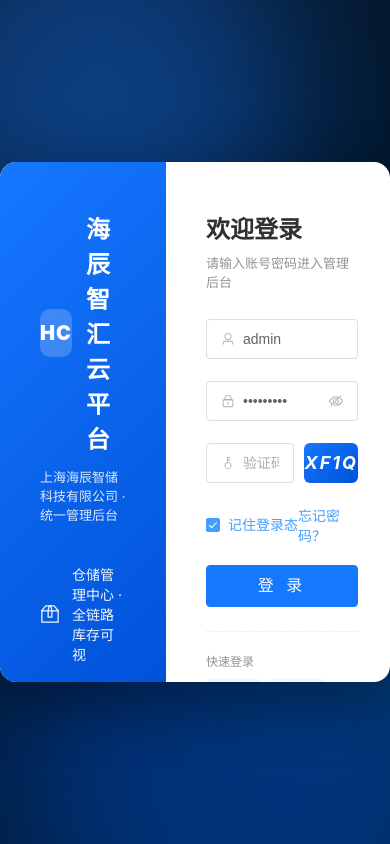
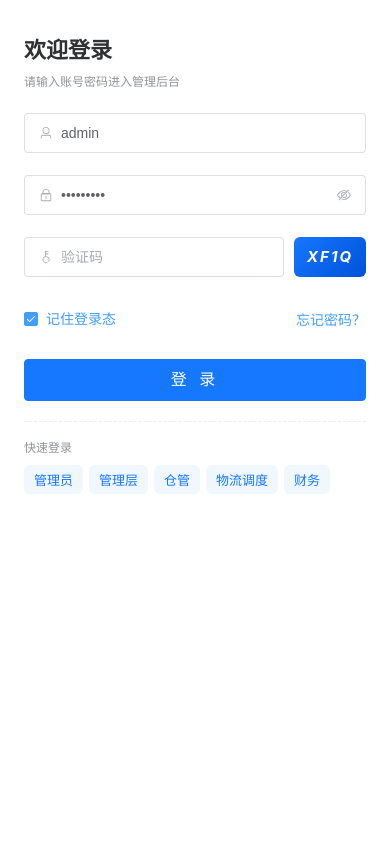
Before and after one commit to yeqifang0/haichen-cloud-platform, a Vue app: page /#/login in a window 390 px wide. Built offline with nearby package versions, Linux system fonts and the light colour scheme.

Commit message:
fix: login页移动端响应式-隐藏左侧品牌区+右侧全宽+允许滚动+快速登录按钮可见

```diff
--- a/src/views/login/index.vue
+++ b/src/views/login/index.vue
@@ -137,14 +137,17 @@ async function handleLogin() {
 
 <style scoped>
 .login-container {
-  height: 100vh;
-  width: 100vw;
+  min-height: 100vh;
+  width: 100%;
   display: flex;
   align-items: center;
   justify-content: center;
   background: linear-gradient(135deg, #0a1929 0%, #001529 50%, #002140 100%);
   position: relative;
-  overflow: hidden;
+  padding: 20px 16px;
+  box-sizing: border-box;
+  overflow-x: hidden;
+  overflow-y: auto;
 }
 .login-bg .bg-circle {
   position: absolute;
@@ -176,7 +179,8 @@ async function handleLogin() {
 .login-box {
   display: flex;
   width: 880px;
-  height: 520px;
+  max-width: 100%;
+  min-height: 520px;
   background: #fff;
   border-radius: 16px;
   overflow: hidden;
@@ -242,6 +246,7 @@ async function handleLogin() {
 }
 .login-right {
   width: 400px;
+  flex-shrink: 0;
   padding: 48px 40px;
   display: flex;
   flex-direction: column;
@@ -275,6 +280,7 @@ async function handleLogin() {
   cursor: pointer;
   user-select: none;
   font-style: italic;
+  flex-shrink: 0;
 }
 .login-options {
   display: flex;
@@ -311,9 +317,62 @@ async function handleLogin() {
   border-radius: 4px;
   font-size: 12px;
   cursor: pointer;
+  white-space: nowrap;
 }
 .qa-item:hover {
   background: #1677ff;
   color: #fff;
 }
+
+/* ========== 移动端（<= 768px）：隐藏左侧品牌区，右侧登录表单占满 ========== */
+@media (max-width: 768px) {
+  .login-container {
+    padding: 0;
+    align-items: stretch;
+  }
+  .login-box {
+    width: 100%;
+    min-height: 100vh;
+    border-radius: 0;
+    box-shadow: none;
+    flex-direction: column;
+  }
+  .login-left {
+    /* 移动端隐藏左侧品牌区，省出空间给登录表单 */
+    display: none;
+  }
+  .login-right {
+    width: 100%;
+    flex-shrink: 1;
+    padding: 32px 24px 40px;
+    /* 允许滚动，确保底部快速登录按钮可见 */
+    overflow-y: auto;
+  }
+  .login-right h2 {
+    font-size: 22px;
+  }
+  .login-tip {
+    font-size: 12px;
+    margin-bottom: 24px;
+  }
+  .captcha-code {
+    width: 72px;
+    font-size: 15px;
+  }
+  .login-options {
+    font-size: 12px;
+  }
+  .quick-accounts {
+    margin-top: 20px;
+    padding-top: 16px;
+  }
+  .qa-list {
+    gap: 6px;
+  }
+  .qa-item {
+    padding: 5px 10px;
+    font-size: 13px;
+    border-radius: 6px;
+  }
+}
 </style>
```
